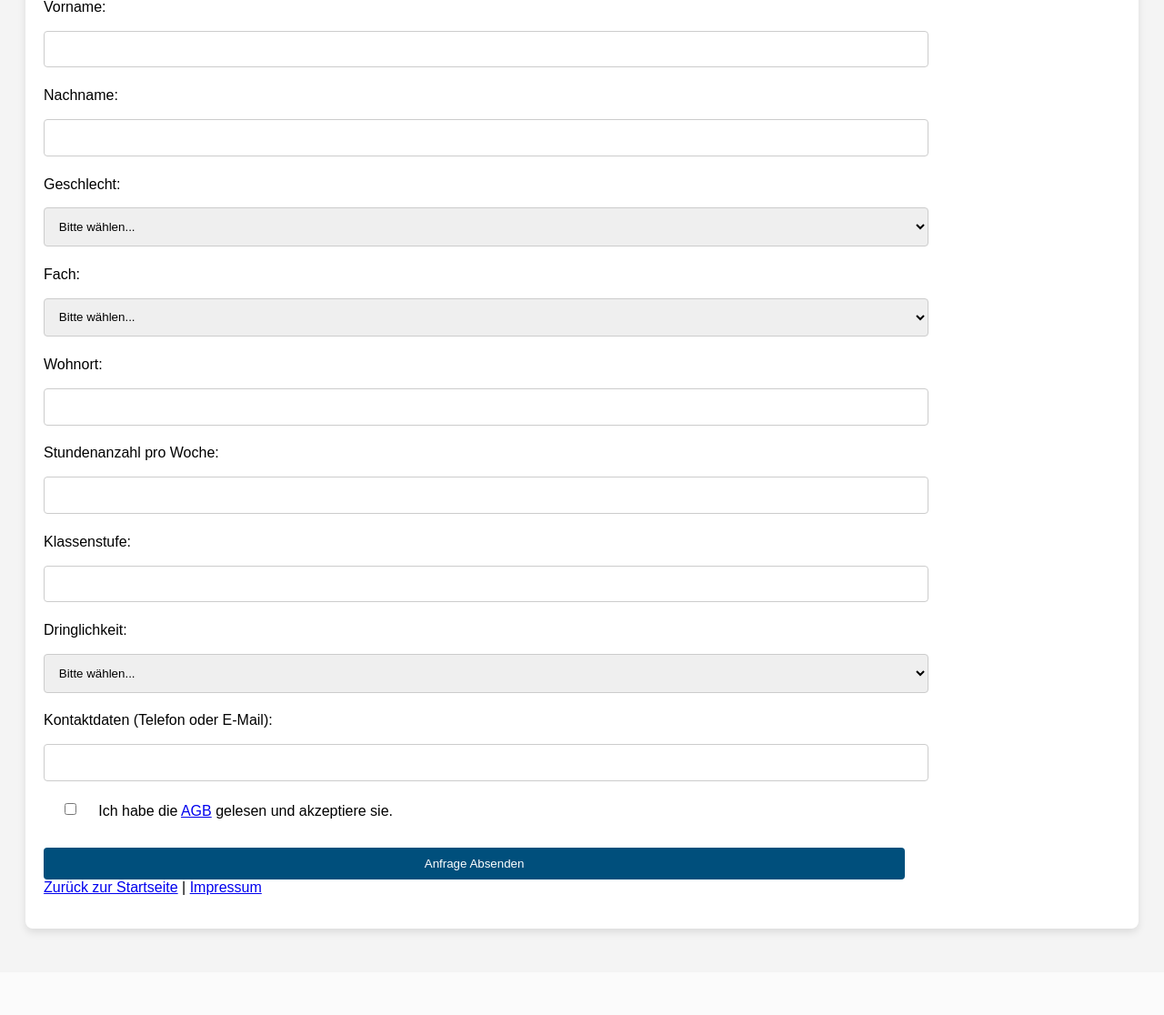
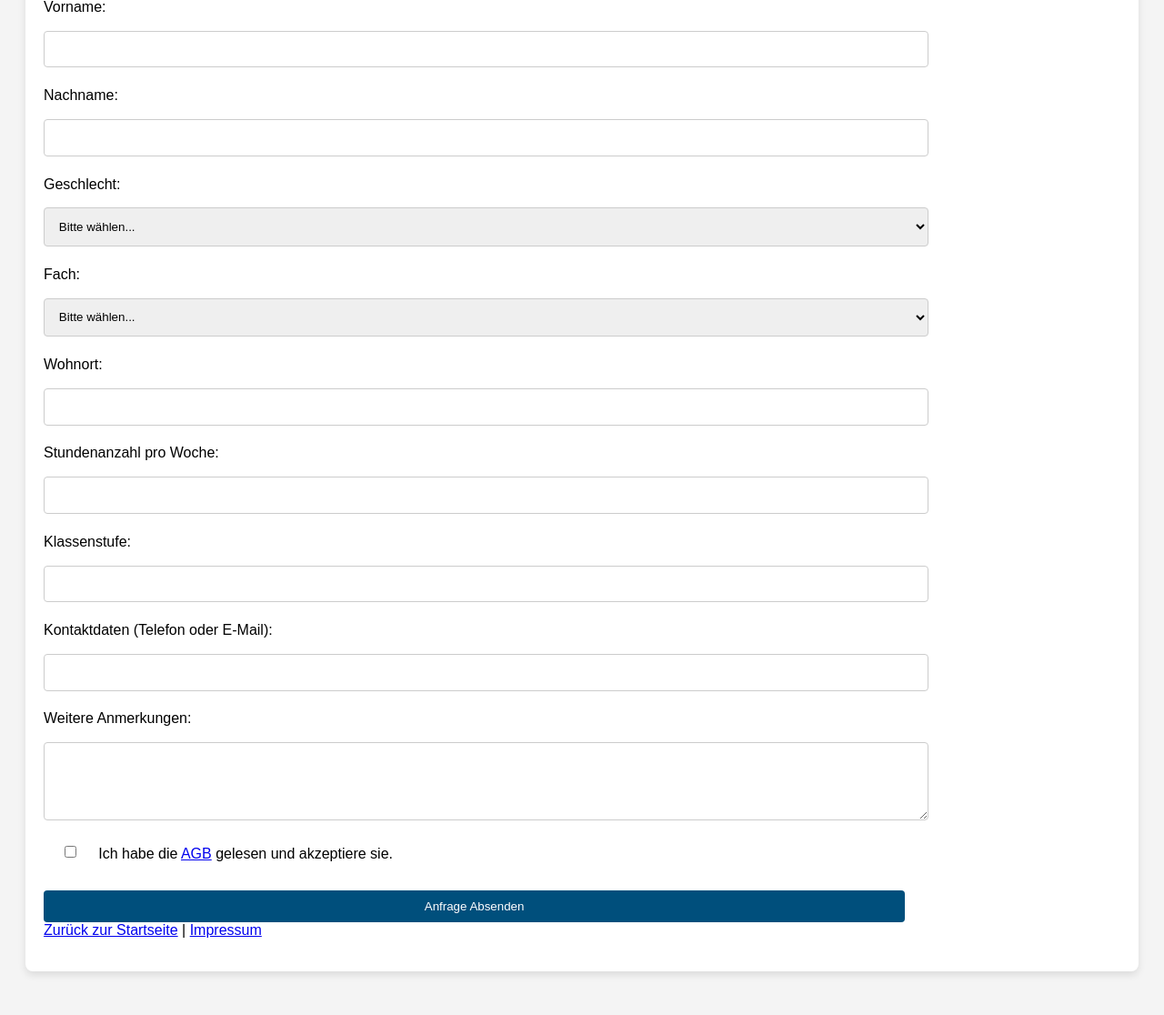
Before and after one commit to rokodeg/app-gruppe24-25-p-seminar, a Flask app: page /anfrage in a window 1280 px wide. Shown: the part 149-1265 px from the top of the page at 91% size. Before the commit the page ends 1177 px from the top, so only its background shows below. Run offline with Flask 3, Linux system fonts and the light colour scheme.

Commit message:
anmerkungen hinzugefügt, etc

```diff
--- a/webapp/Version4/add_request.py
+++ b/webapp/Version4/add_request.py
@@ -12,7 +12,7 @@ anfrage = {
     'stunden': 2,
     'klassenstufe': 9,
     'geschlecht': 'männlich',
-    'dringlichkeit': 'hoch',
+    'anmerkungen': 'keine',
     'kontakt': 'max@example.com',
     'wohnort': 'Berlin',
     'status': 'neu',
@@ -21,8 +21,8 @@ anfrage = {
 
 # Anfrage einfügen (jetzt auch assigned_user_id berücksichtigen)
 cursor.execute('''
-INSERT INTO offers (id, name, fach, stunden, klassenstufe, geschlecht, dringlichkeit, kontakt, wohnort, status, assigned_user_id)
-VALUES (:id, :name, :fach, :stunden, :klassenstufe, :geschlecht, :dringlichkeit, :kontakt, :wohnort, :status, :assigned_user_id)
+INSERT INTO offers (id, name, fach, stunden, klassenstufe, geschlecht, anmerkungen, kontakt, wohnort, status, assigned_user_id)
+VALUES (:id, :name, :fach, :stunden, :klassenstufe, :geschlecht, :anmerkungen, :kontakt, :wohnort, :status, :assigned_user_id)
 ''', anfrage)
 
 # Änderungen speichern und Verbindung schließen
--- a/webapp/Version4/app.py
+++ b/webapp/Version4/app.py
@@ -24,7 +24,7 @@ CREATE TABLE IF NOT EXISTS offers (
     stunden INTEGER,
     klassenstufe INTEGER,
     geschlecht TEXT,
-    dringlichkeit TEXT,
+    anmerkungen TEXT,
     kontakt TEXT,
     wohnort TEXT,
     status TEXT DEFAULT 'neu',
@@ -95,7 +95,7 @@ def anbieter():
 
     # Alle offenen oder zugewiesenen Anfragen, die offen oder zugewiesen sind
     cursor.execute("""
-        SELECT id, name, fach, stunden, klassenstufe, geschlecht, dringlichkeit, kontakt, wohnort, status, assigned_user_id
+        SELECT id, name, fach, stunden, klassenstufe, geschlecht, anmerkungen, kontakt, wohnort, status, assigned_user_id
         FROM offers
         WHERE (status = 'offen' OR status = 'zugewiesen')
           AND (assigned_user_id IS NULL OR assigned_user_id = ?)
@@ -104,7 +104,7 @@ def anbieter():
 
     # Alle angenommenen Anfragen
     cursor.execute("""
-        SELECT id, name, fach, stunden, klassenstufe, geschlecht, dringlichkeit, kontakt, wohnort, status, assigned_user_id
+        SELECT id, name, fach, stunden, klassenstufe, geschlecht, anmerkungen, kontakt, wohnort, status, assigned_user_id
         FROM offers
         WHERE status = 'angenommen' AND assigned_user_id = ?
     """, (session['user_id'],))
@@ -112,7 +112,7 @@ def anbieter():
 
     # Alle erledigten Anfragen
     cursor.execute("""
-        SELECT id, name, fach, stunden, klassenstufe, geschlecht, dringlichkeit, kontakt, wohnort, status, assigned_user_id
+        SELECT id, name, fach, stunden, klassenstufe, geschlecht, anmerkungen, kontakt, wohnort, status, assigned_user_id
         FROM offers
         WHERE status = 'erledigt' AND assigned_user_id = ?
     """, (session['user_id'],))
@@ -131,7 +131,7 @@ def anbieter():
             'stunden': row[3],
             'klassenstufe': row[4],
             'geschlecht': row[5],
-            'dringlichkeit': row[6],
+            'anmerkungen': row[6],
             'kontakt': row[7],
             'wohnort': row[8],
             'status': row[9],
@@ -152,7 +152,7 @@ def anbieter():
             'stunden': row[3],
             'klassenstufe': row[4],
             'geschlecht': row[5],
-            'dringlichkeit': row[6],
+            'anmerkungen': row[6],
             'kontakt': row[7],
             'wohnort': row[8],
             'status': row[9],
@@ -169,7 +169,7 @@ def anbieter():
             'stunden': row[3],
             'klassenstufe': row[4],
             'geschlecht': row[5],
-            'dringlichkeit': row[6],
+            'anmerkungen': row[6],
             'kontakt': row[7],
             'wohnort': row[8],
             'status': row[9],
@@ -353,15 +353,15 @@ def create_offer():
         stunden = request.form.get('stunden', 1)
         klassenstufe = request.form.get('klassenstufe', '')
         geschlecht = request.form.get('geschlecht', '')
-        dringlichkeit = request.form.get('dringlichkeit', '')
+        anmerkungen = request.form.get('anmerkungen', '')
         kontakt = request.form.get('kontakt', '')
         wohnort = request.form.get('wohnort', '')
 
         conn = get_db_connection()
         conn.execute('''
-            INSERT INTO offers (name, fach, stunden, klassenstufe, geschlecht, dringlichkeit, kontakt, wohnort, status)
+            INSERT INTO offers (name, fach, stunden, klassenstufe, geschlecht, anmerkungen, kontakt, wohnort, status)
             VALUES (?, ?, ?, ?, ?, ?, ?, ?, 'neu')
-        ''', (name, fach, stunden, klassenstufe, geschlecht, dringlichkeit, kontakt, wohnort))
+        ''', (name, fach, stunden, klassenstufe, geschlecht, anmerkungen, kontakt, wohnort))
         conn.commit()
         conn.close()
         flash("Anfrage erfolgreich gesendet!")
--- a/webapp/Version4/static/anfrage/script.js
+++ b/webapp/Version4/static/anfrage/script.js
@@ -9,14 +9,14 @@ function submitForm(event) {
   const wohnort = document.getElementById('wohnort').value;
   const stunden = document.getElementById('stunden').value;
   const klassenstufe = document.getElementById('klassenstufe').value;
-  const dringlichkeit = document.getElementById('dringlichkeit').value;
+  const anmerkungen = document.getElementById('anmerkungen').value;
   const kontakt = document.getElementById('kontakt').value;
   const einheit = document.querySelector('input[name="einheit"]:checked')?.value;
   const agb = document.getElementById('agb').checked;
   const errorMessage = document.getElementById('error-message');
 
   // Prüfung, ob alle Felder ausgefüllt sind
-  if (!name || !nachname || !geschlecht || !fach || !wohnort || !stunden || !klassenstufe || !dringlichkeit || !kontakt || !einheit || !agb) {
+  if (!name || !nachname || !geschlecht || !fach || !wohnort || !stunden || !klassenstufe || !kontakt || !einheit || !agb) {
     errorMessage.textContent = 'Bitte füllen Sie alle Felder aus und akzeptieren Sie die AGB.';
     return false; // Verhindert das Absenden des Formulars
   }
@@ -30,7 +30,7 @@ function submitForm(event) {
     wohnort: wohnort,
     stunden: stunden,
     klassenstufe: klassenstufe,
-    dringlichkeit: dringlichkeit,
+    anmerkungen: anmerkungen,
     kontakt: kontakt,
     einheit: einheit,
   };
--- a/webapp/Version4/templates/admin.html
+++ b/webapp/Version4/templates/admin.html
@@ -114,6 +114,7 @@
           <p><strong>Name:</strong> {{ anfrage.name }}</p>
           <p><strong>Fach:</strong> {{ anfrage.fach }}</p>
           <p><strong>Stunden:</strong> {{ anfrage.stunden }}</p>
+          <p><strong>Anmerkungen:</strong> {{ anfrage.anmerkungen }}</p>
           <p><strong>Status:</strong> {{ anfrage.status }}</p>
 
           <form method="post" action="{{ url_for('update_anfrage_status') }}">
--- a/webapp/Version4/templates/anbieter.html
+++ b/webapp/Version4/templates/anbieter.html
@@ -102,6 +102,8 @@
       <p><strong>Stunden:</strong> {{ zugewiesene_anfrage['stunden'] }}</p>
       <p><strong>Klassenstufe:</strong> {{ zugewiesene_anfrage['klassenstufe'] }}</p>
       <p><strong>Kontakt:</strong> {{ zugewiesene_anfrage['kontakt'] }}</p>
+      <p><strong>Anmerkungen:</strong> {{ zugewiesene_anfrage['anmerkungen'] }}</p>
+
 
       <!-- BUTTON-REIHE -->
 <div class="button-row" style="display: flex; gap: 10px;">
@@ -247,9 +249,9 @@
             <p><strong>Stundenanzahl:</strong> {{ anfrage.stunden }}</p>
             <p><strong>Klassenstufe:</strong> {{ anfrage.klassenstufe }}</p>
             <p><strong>Geschlecht:</strong> {{ anfrage.geschlecht }}</p>
-            <p><strong>Dringlichkeit:</strong> {{ anfrage.dringlichkeit }}</p>
             <p><strong>Kontaktdaten:</strong> {{ anfrage.kontakt }}</p>
             <p><strong>Wohnort:</strong> {{ anfrage.wohnort }}</p>
+            <p><strong>Anmerkungen:</strong> {{ anfrage.anmerkungen }}</p>
             <form action="{{ url_for('anfrage_annehmen') }}" method="POST">
               <input type="hidden" name="anfrage_id" value="{{ anfrage.id }}">
               <button type="submit" class="accept-button">Annehmen</button>
--- a/webapp/Version4/templates/anfrage.html
+++ b/webapp/Version4/templates/anfrage.html
@@ -36,7 +36,7 @@
         <option value="Mathematik">Mathematik</option>
         <option value="Physik">Physik</option>
         <option value="Chemie">Chemie</option>
-        <option value="Biologie">Biologie</option>
+        <option value="Biologie">Biologie/Natur und Technik</option>
         <option value="Informatik">Informatik</option>
         <option value="Geschichte">Geschichte</option>
         <option value="Geographie">Geographie</option>
@@ -54,16 +54,11 @@
       <label for="klassenstufe">Klassenstufe:</label>
       <input type="number" id="klassenstufe" name="klassenstufe" required min="5" max="13" style="width: 80%;">
 
-      <label for="dringlichkeit">Dringlichkeit:</label>
-      <select id="dringlichkeit" name="dringlichkeit" required style="width: 82.2%;">
-        <option value="">Bitte wählen...</option>
-        <option value="niedrig">Niedrig</option>
-        <option value="mittel">Mittel (Auf Eigenbedarf)</option>
-        <option value="hoch">Hoch (In der nächsten Zeit Prüfung)</option>
-      </select>
-
       <label for="kontakt">Kontaktdaten (Telefon oder E-Mail):</label>
       <input type="text" id="kontakt" name="kontakt" required style="width: 80%;">
+
+      <label for="anmerkungen">Weitere Anmerkungen:</label>
+      <textarea id="anmerkungen" name="anmerkungen" style="width: 80%;", rows="4"></textarea>
 
     <div class="agb-container">
       <input type="checkbox" id="agb" name="agb" required>
--- a/webapp/Version4/templates/index.html
+++ b/webapp/Version4/templates/index.html
@@ -8,10 +8,10 @@
 </head>
 <body>
     <div class="container">
-        <h1>Willkommen auf der Startseite!!</h1>
-        <p>Bitte wählen Sie eine Option:</p>
+        <h1>Willkommen bei der Schülernachhilfe!</h1>
+        <p>Wenn sie auf der Suche nach Nachhilfe sind, auf "Anfrage" klicken:</p>
         <div class="button-group">
-            <a href="{{ url_for('login') }}" class="button">Login</a> <!-- Link zur Login-Seite -->
+            <a href="{{ url_for('login') }}" class="button">Login (Nachhilfelehrer und Admin)</a> <!-- Link zur Login-Seite -->
             <a href="{{ url_for('create_offer') }}" class="button">Anfrage</a> <!-- Link zur Login-Seite -->
         </div>
         {% with messages = get_flashed_messages() %}
```
Also changed, not shown: database.db, 1 other file.
